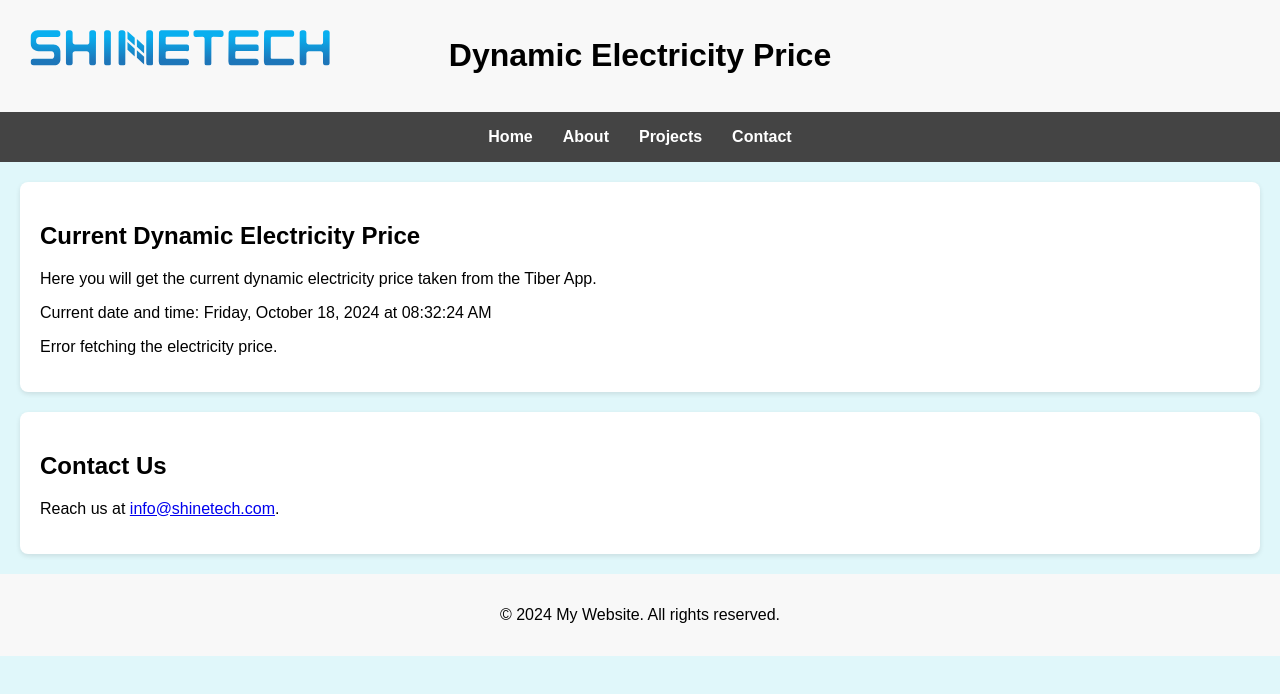
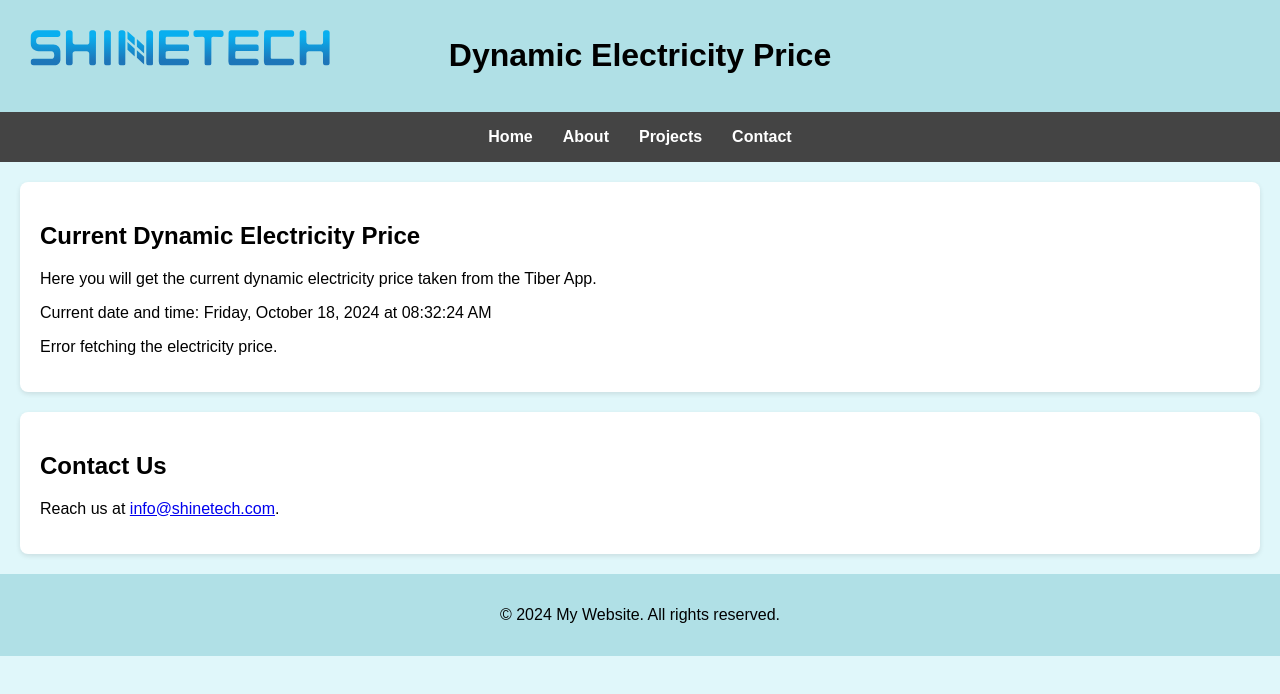
Before and after one commit to RS2480/RS2408.github.io, a plain HTML site: page index.html in a window 1280 px wide. Drawn offline with Linux system fonts and the light colour scheme; no server answers.

Commit message:
Update index.html

```diff
--- a/index.html
+++ b/index.html
@@ -15,8 +15,8 @@
 }
 
        header {
-    background-color: #f8f8f8; /* Off-white */
-    color: #000; /* Adjust text color to contrast with off-white */
+    background-color: #B0E0E6; /* Powder Blue */
+    color: #000; /* Dark text for contrast */
     padding: 1rem;
     text-align: center;
 }
@@ -47,8 +47,8 @@
         }
 
       footer {
-    background-color: #f8f8f8; /* Off-white */
-    color: #000; /* Adjust text color */
+    background-color: #B0E0E6; /* Powder Blue */
+    color: #000; /* Dark text for contrast */
     padding: 1rem;
     text-align: center;
 }
```
